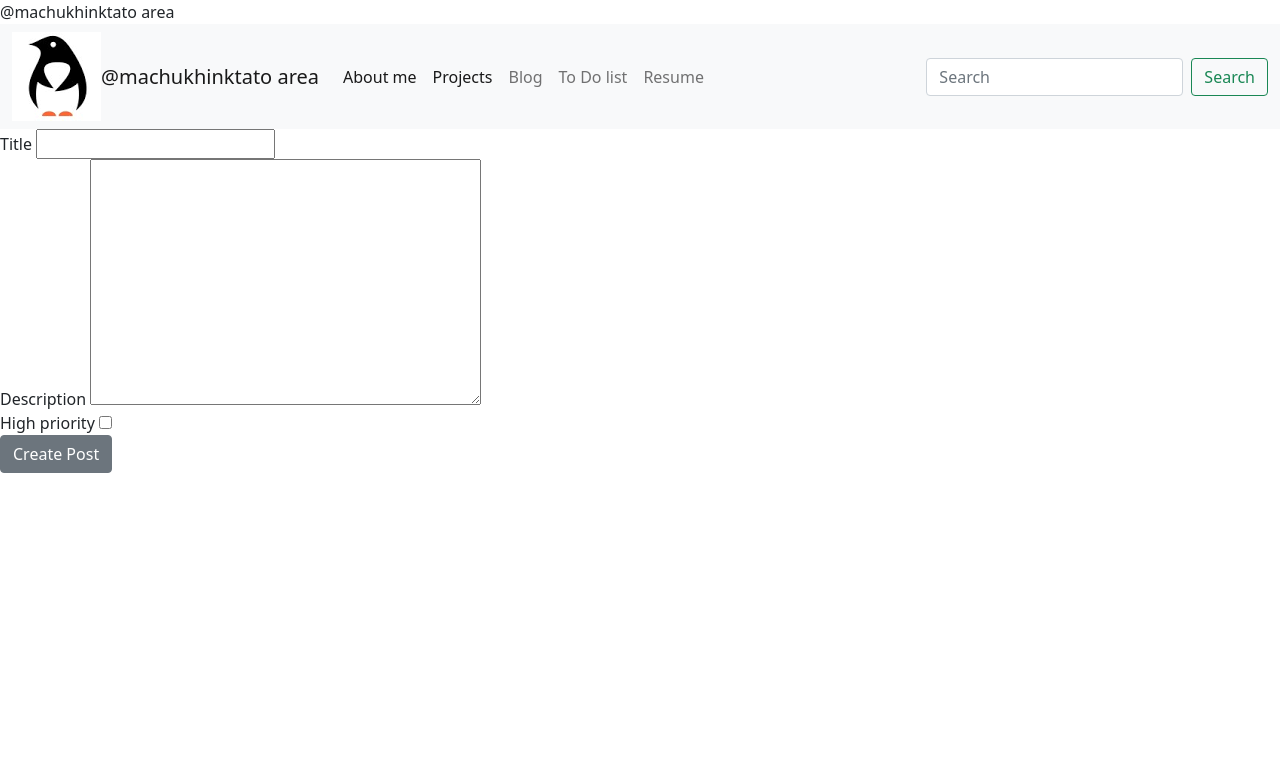
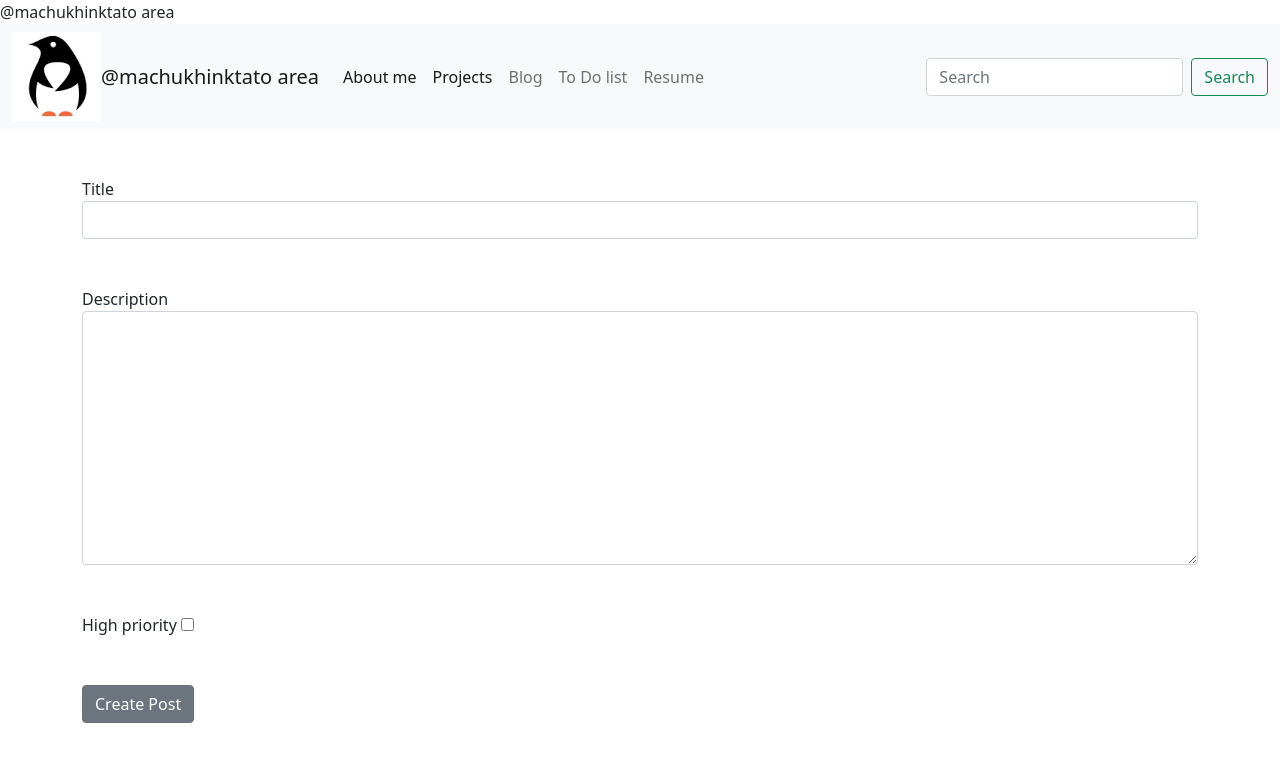
Before and after one commit to machukhinktato/personal-portfolio-ondj, a Django app: template todo/templates/todo/todo_create.html in a window 1280 px wide. Shown: the top 762 px of the page. Run offline with Django 3.2, Linux system fonts and the light colour scheme; the template is opened without the code that fills it: values that come from a table or form of the project are taken from there, others are empty.

Commit message:
all works project in  progress

```diff
--- a/todo/forms.py
+++ b/todo/forms.py
@@ -1,3 +1,4 @@
+from django import forms
 from django.forms import ModelForm
 from .models import ToDoModel
 
@@ -5,4 +6,12 @@ from .models import ToDoModel
 class ToDoForm(ModelForm):
     class Meta:
         model = ToDoModel
-        fields = ['title','description', 'high_priority']
+        fields = ['title', 'description', 'high_priority']
+
+        widgets = {
+            'title': forms.TextInput(attrs={'class': 'form-control'}),
+            'description': forms.Textarea(attrs={'class': 'form-control'}),
+            # 'high_priority': forms.CheckboxInput(attrs={'class': 'form-control'}),
+        }
+
+    # def  clean_
--- a/todo/templates/todo/todo_create.html
+++ b/todo/templates/todo/todo_create.html
@@ -10,7 +10,8 @@
     <form action="{% url 'todo_create_url' %}" method="post">
         {% csrf_token %}
         {% for field in form %}
-            <div class="form-group">
+{#            <div class="container">#}
+            <div class="container form-group mt-5">
                 {% if field.errors %}
                     <div class="alert alert-danger">
                         {{ field.errors }}
@@ -20,6 +21,8 @@
                 {{ field }}
             </div>
         {% endfor %}
-        <button type="submit" class="btn btn-secondary">Create Post</button>
+    <div class="container">
+        <button type="submit" class="btn btn-secondary mt-5">Create Post</button>
+    </div>
     </form>
 {% endblock %}
--- a/todo/urls.py
+++ b/todo/urls.py
@@ -3,5 +3,5 @@ from . import views
 
 urlpatterns = [
     path('', views.todo_main, name='todo_url'),
-    path('/create', views.todo_create, name='todo_create_url')
+    path('create/', views.todo_create, name='todo_create_url')
 ]
```
